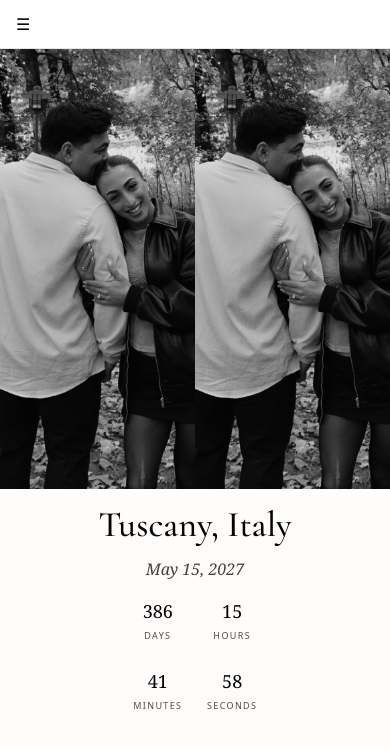
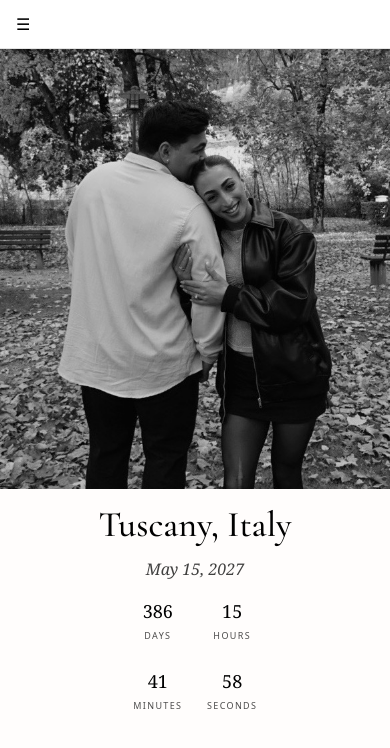
Before and after one commit to riverawedding/rivera-wedding-site, a Next.js app: page / in a window 390 px wide. Shown: the top 748 px of the page. Built offline with nearby package versions, Linux system fonts and the light colour scheme.

Commit message:
Update logo

```diff
--- a/app/page.tsx
+++ b/app/page.tsx
@@ -669,16 +669,29 @@ React.useEffect(() => {
       case 'home':
         return (
           <>
-<section className="relative h-[440px] overflow-hidden md:h-[560px]"><div className="absolute inset-0 grid grid-cols-2">
-<img
-  src="/header-left.jpg"
-  alt="Left hero image"
-className="h-full w-full object-cover [object-position:50%_92%]"/><img
-  src="/header-right.jpg"
-  alt="Right hero image"
-className="h-full w-full object-cover object-top"/></div>
+<section className="relative h-[440px] overflow-hidden md:h-[560px]">
+  <div className="absolute inset-0 md:hidden">
+    <img
+      src="/header-right.jpg"
+      alt="Hero image"
+      className="h-full w-full object-cover object-top"
+    />
+  </div>
+
+  <div className="absolute inset-0 hidden md:grid md:grid-cols-2">
+    <img
+      src="/header-left.jpg"
+      alt="Left hero image"
+      className="h-full w-full object-cover [object-position:50%_92%]"
+    />
+    <img
+      src="/header-right.jpg"
+      alt="Right hero image"
+      className="h-full w-full object-cover object-top"
+    />
+  </div>
+
   <div className="absolute inset-0 bg-black/10" />
-
 </section>
 <section className="mx-auto max-w-5xl px-6 pt-4 pb-10">
   <div className="text-center">
```
